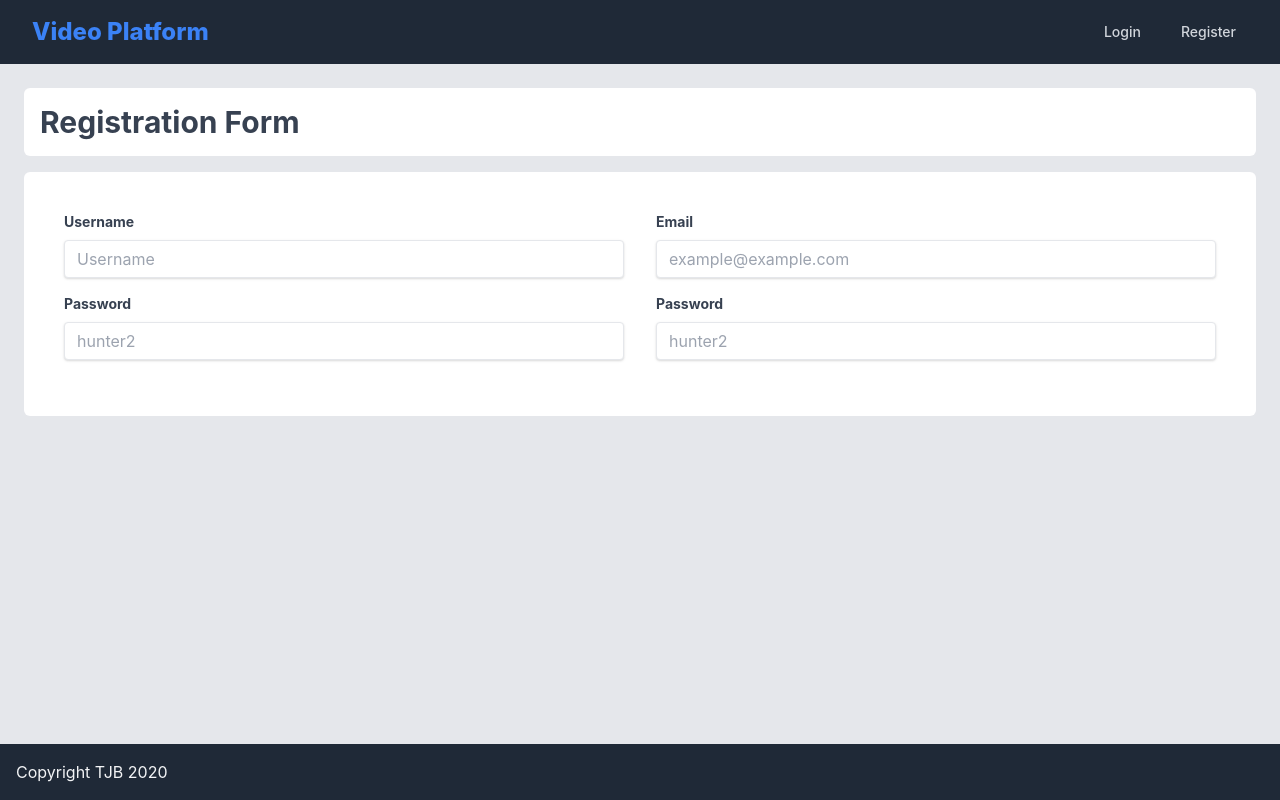
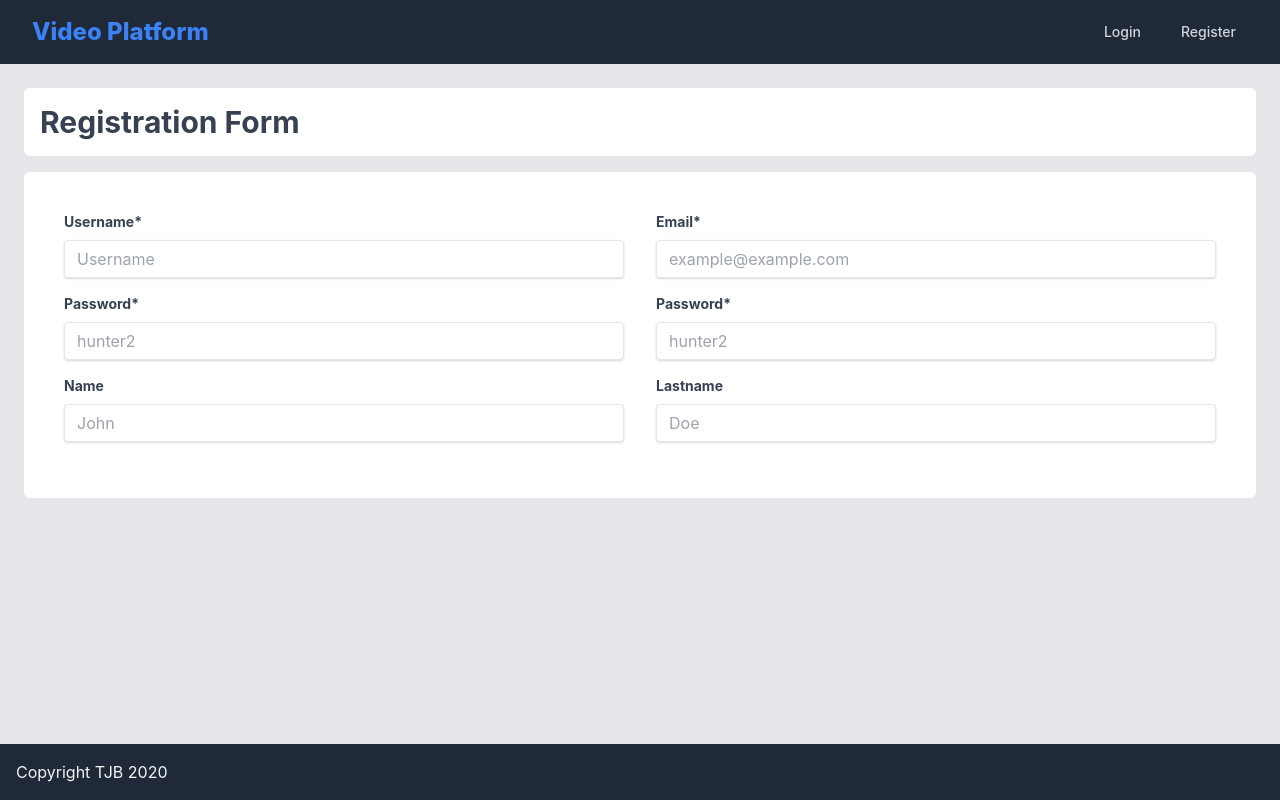
Before and after one commit to batijo/video-platform, a React (Vite) app in the folder frontend/: page /register in a window 1280 px wide. Built offline with nearby package versions, Linux system fonts and the light colour scheme.

Commit message:
some FE bs

```diff
--- a/frontend/src/components/App.tsx
+++ b/frontend/src/components/App.tsx
@@ -4,7 +4,7 @@ import { Link, Route, Switch } from 'react-router-dom'
 import 'tailwindcss/tailwind.css'
 import '../index.css'
 
-import thumbnail from 'url:../thumbnail.jpg'
+//import thumbnail from 'url:../thumbnail.jpg'
 
 import { Login, Register } from './Auth'
 import { VideoDetail, VideoList, Video } from './Video'
--- a/frontend/src/components/Auth.tsx
+++ b/frontend/src/components/Auth.tsx
@@ -10,11 +10,11 @@ export const Login: React.FC = () => (
         <div className="p-6 grid grid-cols-2 gap-x-8 gap-y-4">
           <div>
             <label className="block text-gray-700 text-sm font-bold mb-2" htmlFor="email">Email</label>
-            <input className="shadow appearance-none border rounded w-full py-2 px-3 text-gray-700 leading-tight focus:outline-none focus:shadow-outline" id="email" type="text" placeholder="example@example.com" />
+            <input className="shadow appearance-none border rounded w-full py-2 px-3 text-gray-700 leading-tight focus:outline-none focus:shadow-outline" id="email" type="email" placeholder="example@example.com" />
           </div>
           <div>
             <label className="block text-gray-700 text-sm font-bold mb-2" htmlFor="password">Password</label>
-            <input className="shadow appearance-none border rounded w-full py-2 px-3 text-gray-700 leading-tight focus:outline-none focus:shadow-outline" id="password" type="text" placeholder="hunter2" />
+            <input className="shadow appearance-none border rounded w-full py-2 px-3 text-gray-700 leading-tight focus:outline-none focus:shadow-outline" id="password" type="password" placeholder="hunter2" />
           </div>
         </div>
       </div>
@@ -31,20 +31,28 @@ export const Register: React.FC = () => (
       <div className="mb-4">
         <div className="p-6 grid grid-cols-2 gap-x-8 gap-y-4">
           <div>
-            <label className="block text-gray-700 text-sm font-bold mb-2" htmlFor="username">Username</label>
+            <label className="block text-gray-700 text-sm font-bold mb-2" htmlFor="username">Username*</label>
             <input className="shadow appearance-none border rounded w-full py-2 px-3 text-gray-700 leading-tight focus:outline-none focus:shadow-outline" id="username" type="text" placeholder="Username" />
           </div>
           <div>
-            <label className="block text-gray-700 text-sm font-bold mb-2" htmlFor="email">Email</label>
-            <input className="shadow appearance-none border rounded w-full py-2 px-3 text-gray-700 leading-tight focus:outline-none focus:shadow-outline" id="email" type="text" placeholder="example@example.com" />
+            <label className="block text-gray-700 text-sm font-bold mb-2" htmlFor="email">Email*</label>
+            <input className="shadow appearance-none border rounded w-full py-2 px-3 text-gray-700 leading-tight focus:outline-none focus:shadow-outline" id="email" type="email" placeholder="example@example.com" />
           </div>
           <div>
-            <label className="block text-gray-700 text-sm font-bold mb-2" htmlFor="password">Password</label>
-            <input className="shadow appearance-none border rounded w-full py-2 px-3 text-gray-700 leading-tight focus:outline-none focus:shadow-outline" id="password" type="text" placeholder="hunter2" />
+            <label className="block text-gray-700 text-sm font-bold mb-2" htmlFor="password">Password*</label>
+            <input className="shadow appearance-none border rounded w-full py-2 px-3 text-gray-700 leading-tight focus:outline-none focus:shadow-outline" id="password" type="password" placeholder="hunter2" />
           </div>
           <div>
-            <label className="block text-gray-700 text-sm font-bold mb-2" htmlFor="password2">Password</label>
-            <input className="shadow appearance-none border rounded w-full py-2 px-3 text-gray-700 leading-tight focus:outline-none focus:shadow-outline" id="password2" type="text" placeholder="hunter2" />
+            <label className="block text-gray-700 text-sm font-bold mb-2" htmlFor="password2">Password*</label>
+            <input className="shadow appearance-none border rounded w-full py-2 px-3 text-gray-700 leading-tight focus:outline-none focus:shadow-outline" id="password2" type="password" placeholder="hunter2" />
+          </div>
+          <div>
+            <label className="block text-gray-700 text-sm font-bold mb-2" htmlFor="name">Name</label>
+            <input className="shadow appearance-none border rounded w-full py-2 px-3 text-gray-700 leading-tight focus:outline-none focus:shadow-outline" id="name" type="text" placeholder="John" />
+          </div>
+          <div>
+            <label className="block text-gray-700 text-sm font-bold mb-2" htmlFor="lastname">Lastname</label>
+            <input className="shadow appearance-none border rounded w-full py-2 px-3 text-gray-700 leading-tight focus:outline-none focus:shadow-outline" id="lastname" type="text" placeholder="Doe" />
           </div>
         </div>
       </div>
--- a/frontend/src/store/user.ts
+++ b/frontend/src/store/user.ts
@@ -3,13 +3,12 @@ import { createSlice, PayloadAction } from '@reduxjs/toolkit'
 import axios from 'axios'
 
 import User from '../types/user'
-import Video from '../types/video'
+//import Video from '../types/video'
 
 const initialUser: User = {
   id: 0,
   createdAt: new Date(0),
   updatedAt: new Date(),
-  DeletedAt: new Date(),
   username: '',
   name: '',
   lastname: '',
--- a/frontend/src/types/user.ts
+++ b/frontend/src/types/user.ts
@@ -2,7 +2,6 @@ type User = {
   id: number
   createdAt: Date
   updatedAt: Date
-  DeletedAt: Date
   username: string
   name: string
   lastname: string
--- a/frontend/src/utils.ts
+++ b/frontend/src/utils.ts
@@ -23,3 +23,39 @@ export const toCamelCaseObj = (obj: any): any => {
 
   return obj
 }
+
+// SSE To Do ...
+export const sseProgress = (): any => {
+  var source = new EventSource('/sse/dashboard');
+  console.log("Connection to /sse/dashboard established")
+  var logg = '';
+  var currentmsg = '';
+
+  source.onmessage = function(event) {
+    if (!event.data.startsWith('<')) {
+      localStorage.setItem('filename', event.data)
+      //document.getElementById('filename').innerText = `${event.data}, `;
+    } else if (event.data.startsWith('videouri')) {
+      var temp = event.data;
+      //manifestUri = temp.replace('videouri: ', '');
+    } else if (event.data.indexOf('Error') > -1) {
+      //resetUplodForm();
+      logg += '<span class="error">' + event.data + '</span><br>';
+    } else if (/^[\s\S]*<br>.*?Progress:.*?<br>$/.test(logg) && event.data.includes('Progress:')) {
+      logg = logg.replace(/^([\s\S]*<br>)(.*?Progress:.*?)(<br>)$/, `$1${event.data}$3`);
+    } else if (event.data.indexOf('Transcoding coplete') > -1 || event.data.indexOf('Transcoding parameters saved') > -1) {
+      currentmsg = event.data;
+      logg += currentmsg + '<br>';
+      //resetUplodForm();
+    } else {
+      currentmsg = event.data;
+      logg += currentmsg + '<br>';
+    }
+
+    //document.getElementById('console').innerHTML = logg;
+  };
+
+  source.onerror = function(event) {
+    console.log("Event Source failed.")
+  }
+}
```
Also changed, not shown: 2 other files (tests, documents, lock files or other folders).
